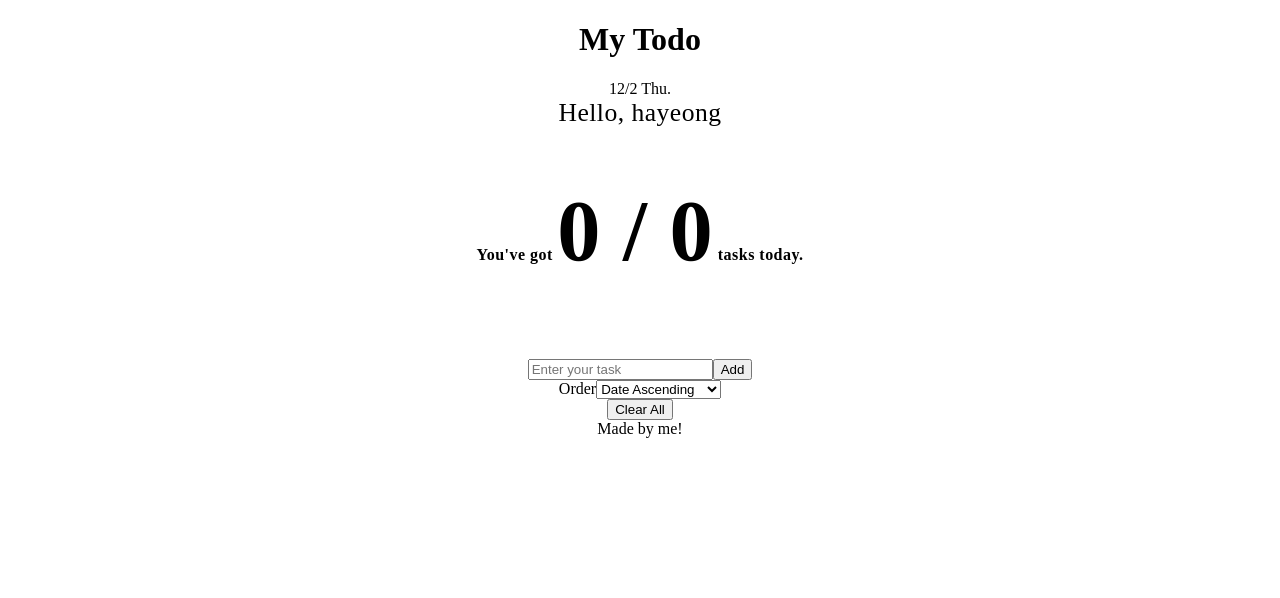
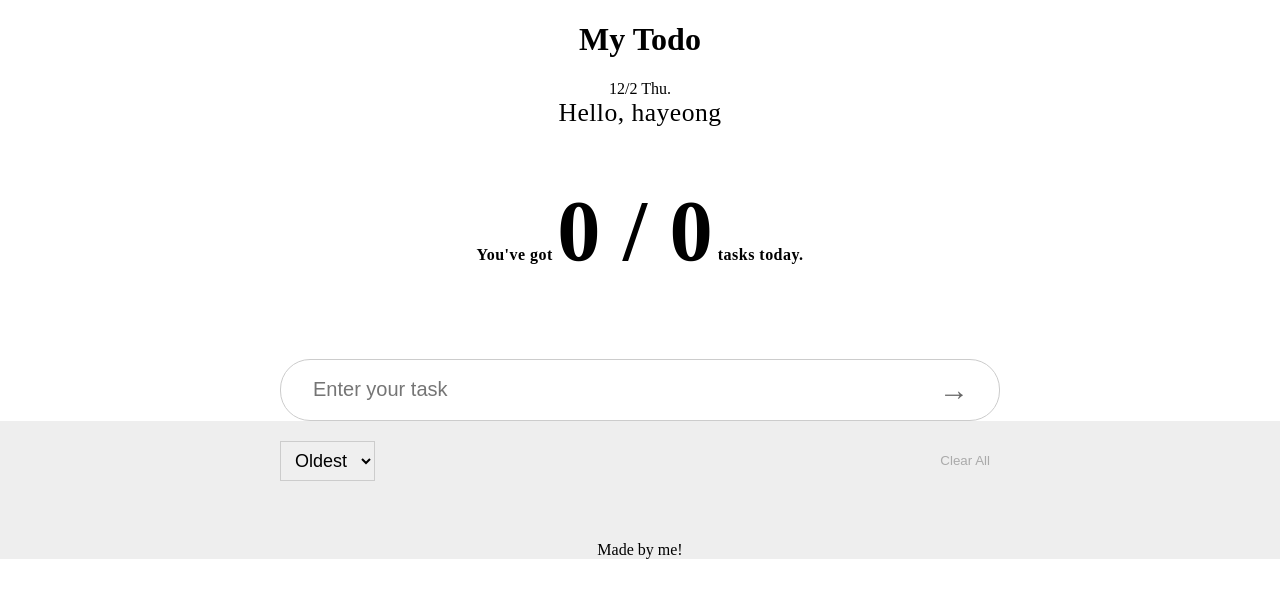
Before and after one commit to kirahaa/todo, a Vue app: page / in a window 1280 px wide. Shown: the top 598 px of the page. Built offline with nearby package versions, Linux system fonts and the light colour scheme.

Commit message:
Modify css

```diff
--- a/src/App.vue
+++ b/src/App.vue
@@ -37,10 +37,27 @@
 </script>
 
 <style lang="scss">
+* {
+  box-sizing: border-box;
+}
+body {
+  margin: 0;
+  padding: 0;
+}
 ul, ol {
   list-style: none;
   padding: 0;
   margin: 0;
+}
+button {
+  padding: 0 10px;
+  border: none;
+  background-color: transparent;
+  color: #aaa;
+  cursor: pointer;
+  &:hover {
+      color: #111;
+  }
 }
 #app {
   margin: 0 auto;
--- a/src/components/TodoController.vue
+++ b/src/components/TodoController.vue
@@ -1,16 +1,17 @@
 <!-- TodoController.vue -->
 
 <template>
+    <article>
     <div class="controller">
         <div class="select">
-            <label for="order">Order</label>
             <select name="order" id="order" class="selectbox" v-model="selected" @change="sortTodo">
-                <option value="date-asc">Date Ascending</option>
-                <option value="date-desc">Date Descending</option>
+                <option value="date-asc">Oldest</option>
+                <option value="date-desc">Latest</option>
             </select>
         </div>
         <button class="clear" @click="clearTodo">Clear All</button>
     </div>
+    </article>
 </template>
 
 <script>
@@ -36,3 +37,22 @@
     }
 }
 </script>
+
+<style lang="scss">
+article {
+    padding-top: 20px;
+    background: #eee;
+}
+.controller {
+    display: flex;
+    justify-content: space-between;
+    max-width: 720px;
+    margin: 0 auto;
+}
+select {
+    height: 40px;
+    padding: 0 10px;
+    border: 1px solid #ccc;
+    font-size: 18px;
+}
+</style>
--- a/src/components/TodoFooter.vue
+++ b/src/components/TodoFooter.vue
@@ -3,3 +3,9 @@
         Made by me!
     </footer>
 </template>
+
+<style lang="scss">
+footer {
+    background-color: #eee;
+}
+</style>
--- a/src/components/TodoInput.vue
+++ b/src/components/TodoInput.vue
@@ -12,7 +12,7 @@
             >
         <button class="add-button" v-on:click="addTodoItem">
             <span class="blind">
-                Add
+                →
             </span>
         </button>
     </div>
@@ -41,3 +41,34 @@
     }
 }
 </script>
+
+<style lang="scss">
+.add {
+    display: flex;
+    justify-content: space-between;
+    max-width: 720px;
+    margin: 0 auto;
+    padding: 0 20px;
+    border: 1px solid #ccc;
+    border-radius: 30px;
+    input {
+        width: 90%;
+        border: none;
+        height: 60px;
+        font-size: 20px;
+        text-indent: 10px;
+        outline: none;
+        background: transparent;
+    }
+    button {
+        border: none;
+        background-color: transparent;
+        color: #666;
+        font-size: 30px;
+        cursor: pointer;
+        &:hover {
+            color: #111;
+        }
+    }
+}
+</style>
--- a/src/components/TodoList.vue
+++ b/src/components/TodoList.vue
@@ -1,6 +1,7 @@
 <!-- TodoList.vue -->
 
 <template>
+    <section>
     <ul class="list">
         <li class="list-item" v-for="(todoItem, index) in this.$store.state.todoItems" :key="todoItem.item">
             <input
@@ -13,13 +14,14 @@
             <label :for="todoItem.item" class="list-label">
                 <p class="list-text">{{ todoItem.item }}</p>
             </label>
-            <p class="list-date">{{ todoItem.date }}, {{ todoItem.completed }}</p>
+            <p class="list-date">{{ todoItem.date }}</p>
             <button
                 class="list-delete"
                 @click="removeTodo(todoItem, index)"
-            >Delete</button>
+            >✕</button>
         </li>
     </ul>
+    </section>
 </template>
 
 <script>
@@ -45,6 +47,10 @@
 </script>
 
 <style lang="scss">
+section {
+    padding: 30px 0;
+    background-color: #eee;
+}
 .list {
     max-width: 720px;
     margin: 0 auto;
@@ -53,8 +59,30 @@
         justify-content: space-between;
         align-items: center;
         margin-bottom: 10px;
-        padding: 5px 0;
-        border-bottom: 1px solid #ccc;
+        padding: 15px 20px;
+        background-color: #fff;
+        font-size: 20px;
+        .list-label {
+            width: 75%;
+            p {
+                text-align: left;
+            }
+        }
+        .list-date {
+            width: 10%;
+            color: #aaa;
+            font-size: 15px;
+        }
+        button {
+            padding: 0 10px;
+            border: none;
+            background-color: transparent;
+            color: #aaa;
+            cursor: pointer;
+            &:hover {
+                color: #111;
+            }
+        }
     }
 }
 p {
```
